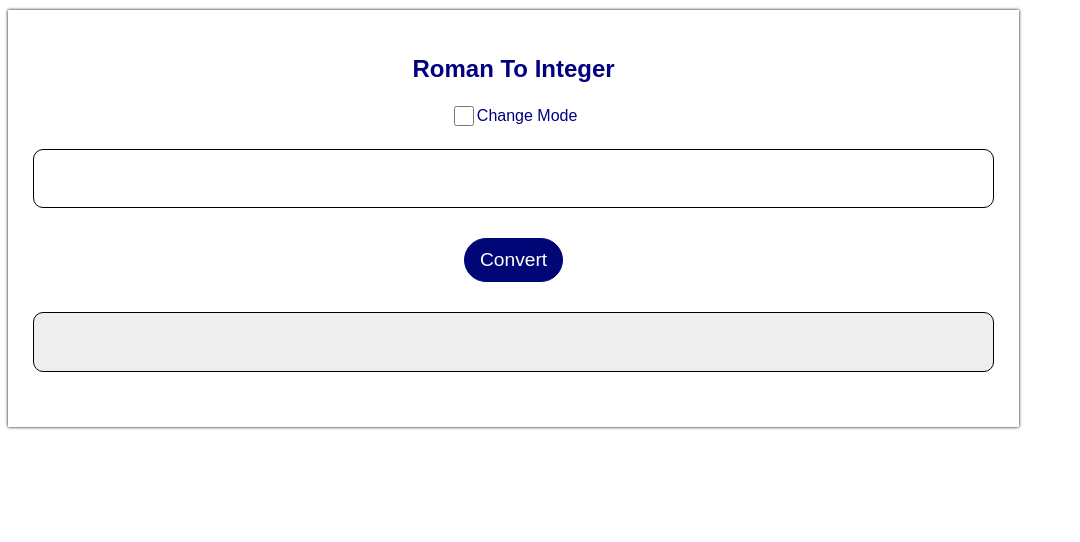
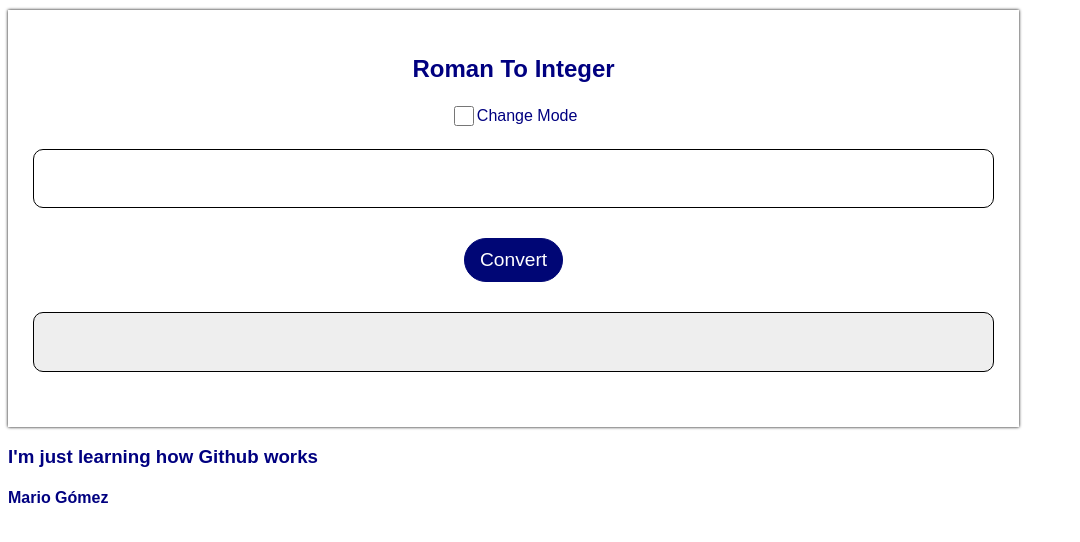
Before and after one commit to GomezPMario/Task6SoftwareQuality, a plain HTML site: page index.html in a window 1280 px wide. Shown: the whole page, without its empty margins (0-1080 px from the left). Drawn offline with Linux system fonts and the light colour scheme.

Commit message:
Check how fast you can see the commit I just made

```diff
--- a/index.html
+++ b/index.html
@@ -17,6 +17,8 @@
         <span class="convert-button">Convert</span>
         <p class="convert-output"></p>
       </section>
+      <h3>I'm just learning how Github works</h3>
+      <h4>Mario Gómez</h4>
     </main>
   </body>
 </html>
```
